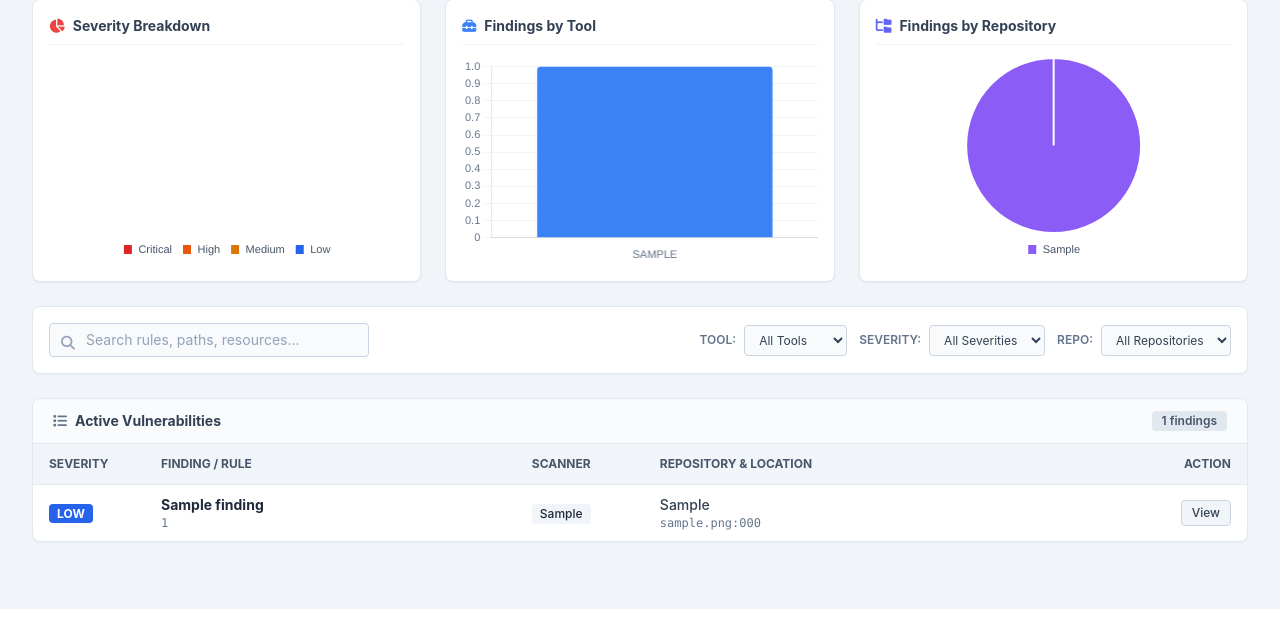
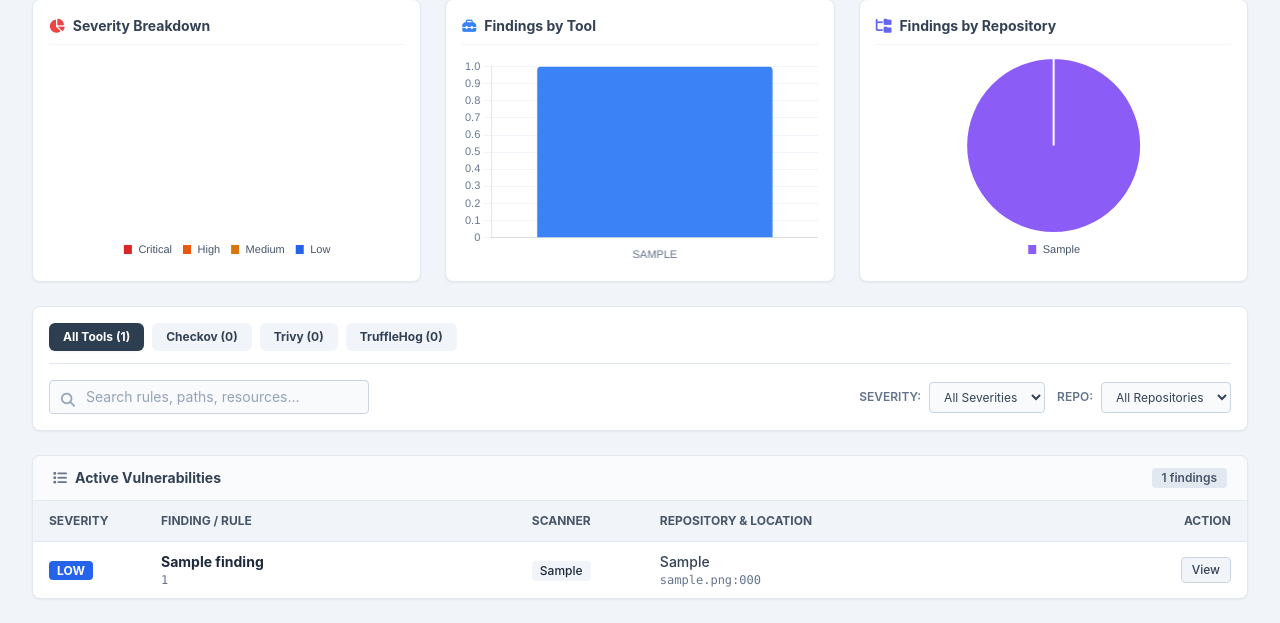
Before and after one commit to Roslaan001/sec-dashboard, a FastAPI app: page / in a window 1280 px wide. Shown: the part 191-814 px from the top of the page. Run offline with FastAPI, Linux system fonts and the light colour scheme; tables that the repository leaves empty hold one stand-in row (values such as "Sample post"); some libraries are stand-ins or nearby versions.

Commit message:
feat: add tool switcher tabs, repo deduplication and 500-item page size

```diff
--- a/app/main.py
+++ b/app/main.py
@@ -27,6 +27,14 @@
 app.mount("/static", StaticFiles(directory=static_dir), name="static")
 templates = Jinja2Templates(directory=os.path.join(BASE_DIR, "templates"))
 
+def normalize_repo_name(name: str) -> str:
+    if not name:
+        return "unknown"
+    n = name.strip().rstrip("/")
+    if n == "tf-essential-module":
+        return "tf-essentials-module"
+    return n
+
 @app.get("/api/health")
 def health():
     db_status = "connected"
@@ -52,6 +60,8 @@
     db: Session = Depends(get_db)
 ):
     tool = tool.lower().strip()
+    repository = normalize_repo_name(repository)
+
     if tool not in ["checkov", "trivy", "trufflehog"]:
         raise HTTPException(status_code=400, detail="Supported tools: checkov, trivy, trufflehog")
 
@@ -73,6 +83,13 @@
             raise HTTPException(status_code=400, detail=f"Failed to parse Trivy JSON: {str(e)}")
     elif tool == "trufflehog":
         raw_findings = parse_trufflehog(content_str, repository)
+
+    # Deactivate previous active findings for this (repo, tool) so scans don't duplicate
+    db.query(Finding).filter(
+        Finding.repository == repository,
+        Finding.tool == tool,
+        Finding.is_active == True
+    ).update({"is_active": False})
 
     # Count severities
     crit = sum(1 for f in raw_findings if f["severity"] == "CRITICAL")
@@ -96,7 +113,7 @@
     db.add(scan)
     db.flush()
 
-    # Bulk insert findings
+    # Bulk insert new active findings
     finding_objs = [
         Finding(
             scan_id=scan.id,
@@ -134,6 +151,11 @@
 
 @app.get("/api/stats")
 def get_stats(db: Session = Depends(get_db)):
+    # Normalize any legacy findings repo name
+    db.query(Finding).filter(Finding.repository == "tf-essential-module").update({"repository": "tf-essentials-module"})
+    db.query(Scan).filter(Scan.repository == "tf-essential-module").update({"repository": "tf-essentials-module"})
+    db.commit()
+
     total_findings = db.query(Finding).filter(Finding.is_active == True).count()
     crit = db.query(Finding).filter(Finding.is_active == True, Finding.severity == "CRITICAL").count()
     high = db.query(Finding).filter(Finding.is_active == True, Finding.severity == "HIGH").count()
@@ -162,7 +184,7 @@
     repository: Optional[str] = None,
     severity: Optional[str] = None,
     search: Optional[str] = None,
-    limit: int = 200,
+    limit: int = 500,
     offset: int = 0,
     db: Session = Depends(get_db)
 ):
@@ -221,7 +243,7 @@
     }
 
 @app.get("/api/scans")
-def get_scans(limit: int = 50, db: Session = Depends(get_db)):
+def get_scans(limit: int = 100, db: Session = Depends(get_db)):
     scans = db.query(Scan).order_by(desc(Scan.created_at)).limit(limit).all()
     return [
         {
--- a/app/templates/dashboard.html
+++ b/app/templates/dashboard.html
@@ -13,15 +13,11 @@
         extend: {
           colors: {
             dojo: {
-              red: '#d9534f',
-              orange: '#f0ad4e',
-              yellow: '#f39c12',
-              blue: '#337ab7',
-              gray: '#777777',
-              nav: '#2c3e50',
-              sidebar: '#34495e',
-              border: '#e2e8f0',
-              bg: '#f8fafc'
+              red: '#dc2626',
+              orange: '#ea580c',
+              yellow: '#d97706',
+              blue: '#2563eb',
+              slate: '#475569'
             }
           }
         }
@@ -65,11 +61,10 @@
   <!-- Main Container -->
   <main class="max-w-7xl mx-auto px-4 sm:px-6 lg:px-8 py-6 space-y-6">
 
-    <!-- Overview Severity Metrics (DefectDojo White Cards with Colored Left Borders) -->
+    <!-- Overview Severity Metrics -->
     <div class="grid grid-cols-1 sm:grid-cols-2 lg:grid-cols-5 gap-4">
 
-      <!-- Total -->
-      <div class="bg-white rounded-lg border border-slate-200 shadow-sm p-4 border-l-4 border-l-slate-600 flex items-center justify-between">
+      <div onclick="filterBySeverity('ALL')" class="cursor-pointer hover:shadow-md transition bg-white rounded-lg border border-slate-200 shadow-sm p-4 border-l-4 border-l-slate-600 flex items-center justify-between">
         <div>
           <p class="text-xs font-bold uppercase text-slate-500 tracking-wider">Total Findings</p>
           <h3 id="stat-total" class="text-2xl font-bold text-slate-800 mt-1">0</h3>
@@ -79,8 +74,7 @@
         </div>
       </div>
 
-      <!-- Critical -->
-      <div class="bg-white rounded-lg border border-slate-200 shadow-sm p-4 border-l-4 border-l-red-600 flex items-center justify-between">
+      <div onclick="filterBySeverity('CRITICAL')" class="cursor-pointer hover:shadow-md transition bg-white rounded-lg border border-slate-200 shadow-sm p-4 border-l-4 border-l-red-600 flex items-center justify-between">
         <div>
           <p class="text-xs font-bold uppercase text-red-600 tracking-wider">Critical</p>
           <h3 id="stat-critical" class="text-2xl font-bold text-red-600 mt-1">0</h3>
@@ -90,8 +84,7 @@
         </div>
       </div>
 
-      <!-- High -->
-      <div class="bg-white rounded-lg border border-slate-200 shadow-sm p-4 border-l-4 border-l-orange-500 flex items-center justify-between">
+      <div onclick="filterBySeverity('HIGH')" class="cursor-pointer hover:shadow-md transition bg-white rounded-lg border border-slate-200 shadow-sm p-4 border-l-4 border-l-orange-500 flex items-center justify-between">
         <div>
           <p class="text-xs font-bold uppercase text-orange-600 tracking-wider">High</p>
           <h3 id="stat-high" class="text-2xl font-bold text-orange-600 mt-1">0</h3>
@@ -101,8 +94,7 @@
         </div>
       </div>
 
-      <!-- Medium -->
-      <div class="bg-white rounded-lg border border-slate-200 shadow-sm p-4 border-l-4 border-l-amber-500 flex items-center justify-between">
+      <div onclick="filterBySeverity('MEDIUM')" class="cursor-pointer hover:shadow-md transition bg-white rounded-lg border border-slate-200 shadow-sm p-4 border-l-4 border-l-amber-500 flex items-center justify-between">
         <div>
           <p class="text-xs font-bold uppercase text-amber-600 tracking-wider">Medium</p>
           <h3 id="stat-medium" class="text-2xl font-bold text-amber-600 mt-1">0</h3>
@@ -112,8 +104,7 @@
         </div>
       </div>
 
-      <!-- Low -->
-      <div class="bg-white rounded-lg border border-slate-200 shadow-sm p-4 border-l-4 border-l-blue-500 flex items-center justify-between">
+      <div onclick="filterBySeverity('LOW')" class="cursor-pointer hover:shadow-md transition bg-white rounded-lg border border-slate-200 shadow-sm p-4 border-l-4 border-l-blue-500 flex items-center justify-between">
         <div>
           <p class="text-xs font-bold uppercase text-blue-600 tracking-wider">Low / Info</p>
           <h3 id="stat-low" class="text-2xl font-bold text-blue-600 mt-1">0</h3>
@@ -125,7 +116,7 @@
 
     </div>
 
-    <!-- Analytics Charts in White Containers -->
+    <!-- Analytics Charts -->
     <div class="grid grid-cols-1 lg:grid-cols-3 gap-6">
       <div class="bg-white border border-slate-200 rounded-lg shadow-sm p-4">
         <h4 class="text-sm font-bold text-slate-700 mb-3 pb-2 border-b border-slate-100 flex items-center space-x-2">
@@ -158,10 +149,27 @@
       </div>
     </div>
 
-    <!-- Filter Toolbar -->
-    <div class="bg-white border border-slate-200 rounded-lg shadow-sm p-4">
+    <!-- Tool Tabs & Filter Toolbar -->
+    <div class="bg-white border border-slate-200 rounded-lg shadow-sm p-4 space-y-4">
+
+      <!-- Top Tool Switcher Tabs -->
+      <div class="flex items-center border-b border-slate-200 pb-3 gap-2 overflow-x-auto">
+        <button id="tab-all" onclick="selectToolTab('ALL')" class="px-3.5 py-1.5 text-xs font-bold rounded-md bg-[#2c3e50] text-white shadow-sm transition">
+          All Tools (<span id="count-all">0</span>)
+        </button>
+        <button id="tab-checkov" onclick="selectToolTab('checkov')" class="px-3.5 py-1.5 text-xs font-bold rounded-md bg-slate-100 text-slate-700 hover:bg-slate-200 transition">
+          Checkov (<span id="count-checkov">0</span>)
+        </button>
+        <button id="tab-trivy" onclick="selectToolTab('trivy')" class="px-3.5 py-1.5 text-xs font-bold rounded-md bg-slate-100 text-slate-700 hover:bg-slate-200 transition">
+          Trivy (<span id="count-trivy">0</span>)
+        </button>
+        <button id="tab-trufflehog" onclick="selectToolTab('trufflehog')" class="px-3.5 py-1.5 text-xs font-bold rounded-md bg-slate-100 text-slate-700 hover:bg-slate-200 transition">
+          TruffleHog (<span id="count-trufflehog">0</span>)
+        </button>
+      </div>
+
+      <!-- Filters & Search -->
       <div class="flex flex-col md:flex-row items-center justify-between gap-4">
-
         <div class="relative w-full md:w-80">
           <i class="fa-solid fa-magnifying-glass absolute left-3 top-2.5 text-slate-400 text-sm"></i>
           <input id="searchInput" type="text" placeholder="Search rules, paths, resources..."
@@ -170,17 +178,6 @@
         </div>
 
         <div class="flex flex-wrap items-center gap-3 w-full md:w-auto">
-          <!-- Tool Filter -->
-          <div class="flex items-center space-x-2">
-            <span class="text-xs font-semibold text-slate-500 uppercase">Tool:</span>
-            <select id="toolFilter" onchange="loadFindings()" class="bg-slate-50 border border-slate-300 rounded px-2.5 py-1.5 text-xs text-slate-700 focus:outline-none focus:border-blue-500">
-              <option value="ALL">All Tools</option>
-              <option value="checkov">Checkov</option>
-              <option value="trivy">Trivy</option>
-              <option value="trufflehog">TruffleHog</option>
-            </select>
-          </div>
-
           <!-- Severity Filter -->
           <div class="flex items-center space-x-2">
             <span class="text-xs font-semibold text-slate-500 uppercase">Severity:</span>
@@ -201,11 +198,11 @@
             </select>
           </div>
         </div>
+      </div>
 
-      </div>
     </div>
 
-    <!-- Findings Table in DefectDojo Style -->
+    <!-- Findings Table -->
     <div class="bg-white border border-slate-200 rounded-lg shadow-sm overflow-hidden">
       <div class="px-5 py-3 border-b border-slate-200 bg-slate-50/70 flex items-center justify-between">
         <h3 class="font-bold text-sm text-slate-700 flex items-center space-x-2">
@@ -240,7 +237,7 @@
 
   </main>
 
-  <!-- DefectDojo Modal View -->
+  <!-- Detail Modal -->
   <div id="detailModal" class="fixed inset-0 z-50 bg-slate-900/50 backdrop-blur-xs hidden items-center justify-center p-4">
     <div class="bg-white border border-slate-300 rounded-lg max-w-2xl w-full max-h-[90vh] flex flex-col shadow-2xl overflow-hidden">
       <div class="px-5 py-3 border-b border-slate-200 flex items-center justify-between bg-slate-50">
@@ -303,6 +300,7 @@
 
   <script>
     let currentFindings = [];
+    let currentActiveTool = 'ALL';
     let severityChartInst = null;
     let toolChartInst = null;
     let repoChartInst = null;
@@ -323,6 +321,12 @@
         document.getElementById('stat-medium').textContent = data.medium;
         document.getElementById('stat-low').textContent = data.low;
 
+        // Tool counts on tabs
+        document.getElementById('count-all').textContent = data.total;
+        document.getElementById('count-checkov').textContent = data.by_tool['checkov'] || 0;
+        document.getElementById('count-trivy').textContent = data.by_tool['trivy'] || 0;
+        document.getElementById('count-trufflehog').textContent = data.by_tool['trufflehog'] || 0;
+
         // Populate Repo Filter dropdown
         const repoSelect = document.getElementById('repoFilter');
         const currentSelected = repoSelect.value;
@@ -339,6 +343,24 @@
       } catch (err) {
         console.error('Failed to load stats:', err);
       }
+    }
+
+    function selectToolTab(tool) {
+      currentActiveTool = tool;
+      ['all', 'checkov', 'trivy', 'trufflehog'].forEach(t => {
+        const el = document.getElementById(`tab-${t}`);
+        if (t === tool.toLowerCase()) {
+          el.className = 'px-3.5 py-1.5 text-xs font-bold rounded-md bg-[#2c3e50] text-white shadow-sm transition';
+        } else {
+          el.className = 'px-3.5 py-1.5 text-xs font-bold rounded-md bg-slate-100 text-slate-700 hover:bg-slate-200 transition';
+        }
+      });
+      loadFindings();
+    }
+
+    function filterBySeverity(sev) {
+      document.getElementById('severityFilter').value = sev;
+      loadFindings();
     }
 
     function renderCharts(data) {
@@ -403,7 +425,7 @@
           labels: repoLabels,
           datasets: [{
             data: repoCounts,
-            backgroundColor: ['#8b5cf6', '#06b6d4', '#ec4899', '#10b981', '#f59e0b'],
+            backgroundColor: ['#8b5cf6', '#06b6d4', '#ec4899', '#10b981', '#f59e0b', '#3b82f6'],
             borderWidth: 2,
             borderColor: '#ffffff'
           }]
@@ -419,7 +441,7 @@
     }
 
     async function loadFindings() {
-      const tool = document.getElementById('toolFilter').value;
+      const tool = currentActiveTool;
       const severity = document.getElementById('severityFilter').value;
       const repo = document.getElementById('repoFilter').value;
       const search = document.getElementById('searchInput').value.trim();
@@ -429,6 +451,7 @@
       if (severity !== 'ALL') params.append('severity', severity);
       if (repo !== 'ALL') params.append('repository', repo);
       if (search) params.append('search', search);
+      params.append('limit', '500');
 
       try {
         const res = await fetch(`/api/findings?${params.toString()}`);
@@ -449,7 +472,7 @@
           <tr>
             <td colspan="5" class="px-4 py-8 text-center text-slate-500">
               <i class="fa-solid fa-circle-check text-2xl mb-1 text-emerald-500"></i>
-              <p class="text-xs font-semibold">No vulnerabilities found</p>
+              <p class="text-xs font-semibold">No vulnerabilities found for this filter</p>
             </td>
           </tr>
         `;
```
